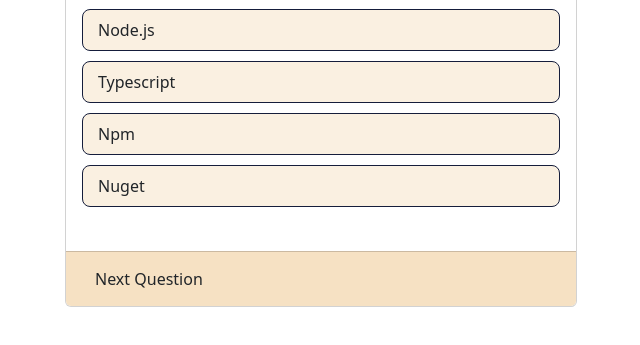
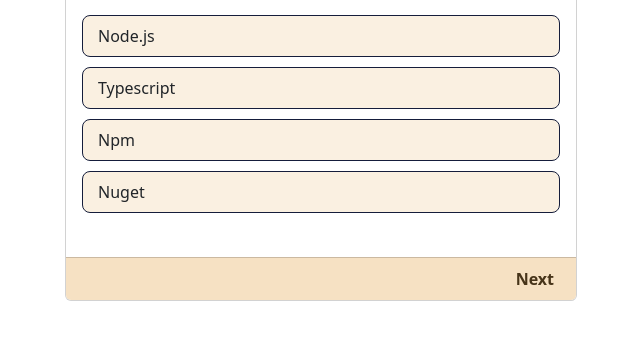
Before and after one commit to abdulmecidd/quiz-app, a plain HTML site: page index.html in a window 1280 px wide. Both pictures are taken after a click on the button "Start Quiz". Shown: the part 319-664 px from the top of the page, without its empty margins (319-959 px from the left). Drawn offline with nearby package versions, Linux system fonts and the light colour scheme.

Commit message:
Some of Design changes

```diff
--- a/index.html
+++ b/index.html
@@ -47,7 +47,7 @@
             </div>
           </section>
           <footer class="card-footer footer">
-            <button class="btn nextButton">Next Question</button>
+            <button class="nextButton">Next</button>
           </footer>
         </div>
       </div>
--- a/style.css
+++ b/style.css
@@ -1,8 +1,27 @@
+.btn,
+.btn:hover,
+.btn:active,
+.btn:visited {
+  background-color: #f6e1c3 !important;
+}
 .start_button {
   position: fixed;
   top: 50%;
   left: 50%;
   transform: translate(-50%, -50%);
+}
+.quiz-box footer {
+  background-color: #f6e1c3;
+  display: flex;
+  align-items: center;
+  justify-content: end;
+}
+.nextButton {
+  background-color: #f6e1c3;
+  border: 0;
+  color: #473419;
+  font-weight: 700;
+  font-size: 16px;
 }
 .page {
   position: fixed;
@@ -17,8 +36,7 @@
   opacity: 0;
   pointer-events: none;
 }
-.quiz-box header,
-.quiz-box .footer {
+.quiz-box header {
   background-color: #f6e1c3;
   display: flex;
   align-items: center;
```
